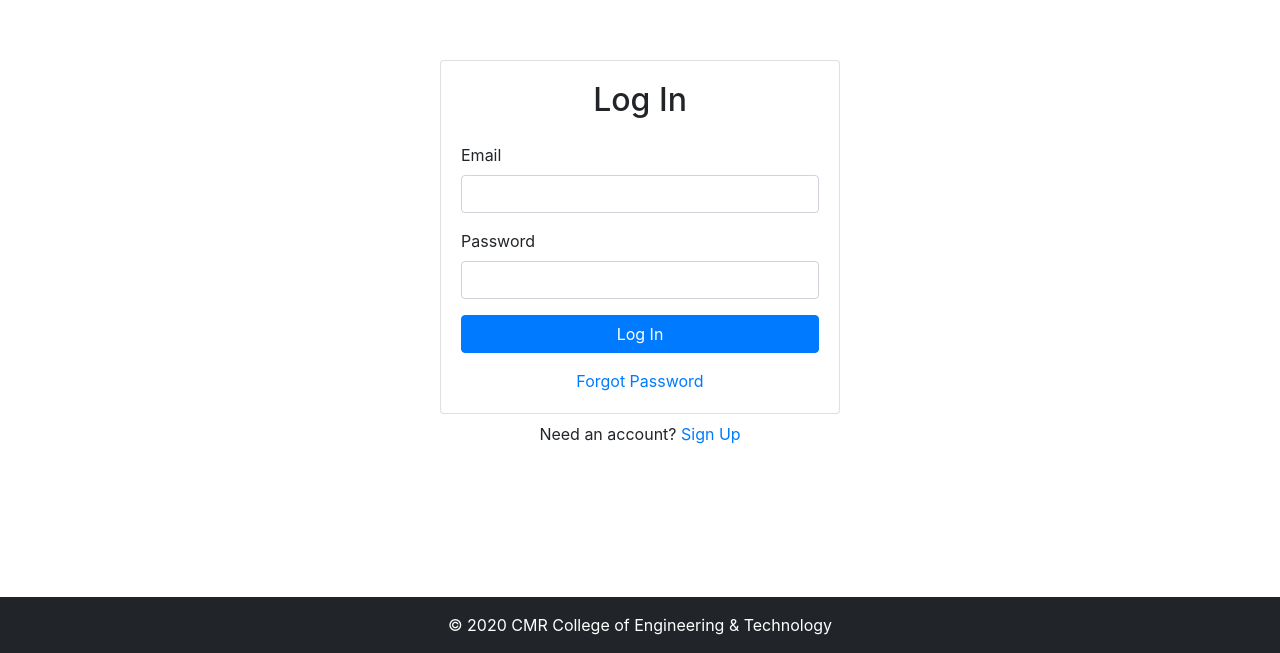
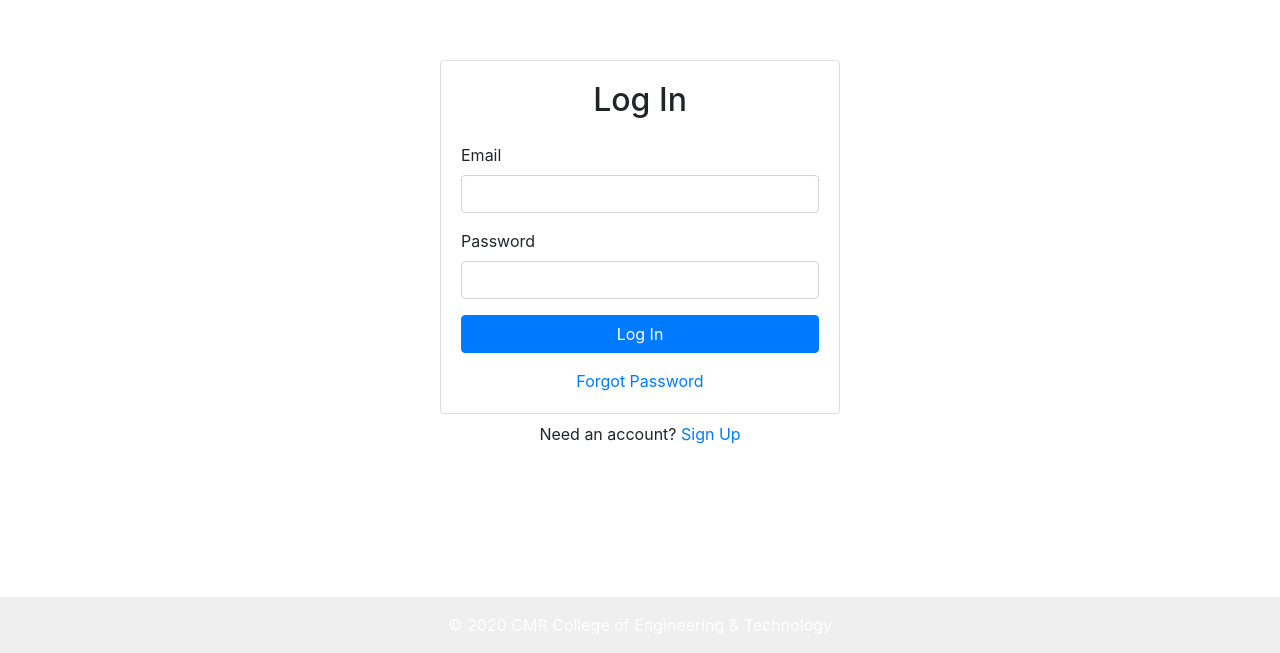
Before and after one commit to ImAvinashSharma/cmrcet-bus-app-v1, a React (Create React App) app: page /login in a window 1280 px wide. Shown: the part 147-800 px from the top of the page. Built offline with nearby package versions, Linux system fonts and the light colour scheme; no server answers.

Commit message:
V3-closed

```diff
--- a/package.json
+++ b/package.json
@@ -3,12 +3,8 @@
   "version": "0.1.0",
   "private": true,
   "dependencies": {
-    "@craco/craco": "^6.1.1",
     "@material-ui/core": "^4.11.3",
     "@material-ui/icons": "^4.11.2",
-    "@testing-library/jest-dom": "^5.11.4",
-    "@testing-library/react": "^11.1.0",
-    "@testing-library/user-event": "^12.1.10",
     "bootstrap": "^4.6.0",
     "firebase": "^8.4.1",
     "react": "^17.0.2",
--- a/src/components/Footer.js
+++ b/src/components/Footer.js
@@ -10,8 +10,8 @@ export default function Footer() {
             left: "0",
             bottom: "0",
             width: "100%",
-            backgroundColor: "#212529",
-            color: "#ffffff",
+            backgroundColor: "#efefef",
+            color: "#000",
             textAlign: "center"
           }}
         >
```
Also changed, not shown: public/images/logo.png, public/manifest.json, 1 other file (tests, documents, lock files or other folders).
